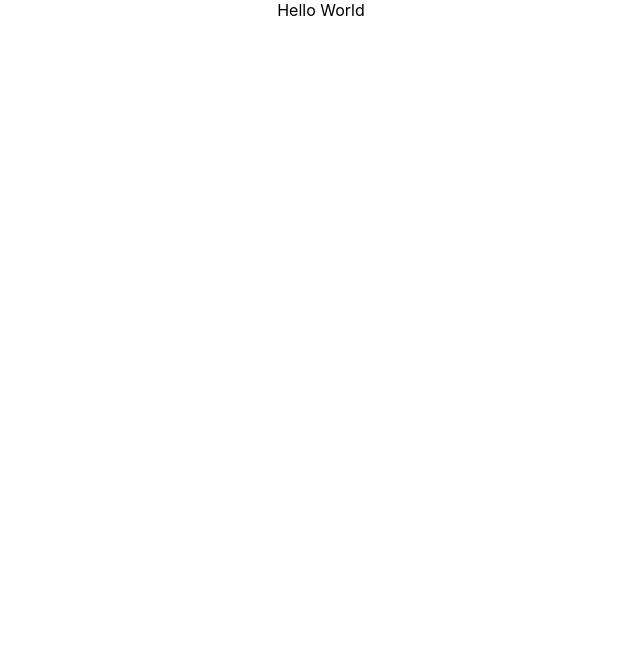
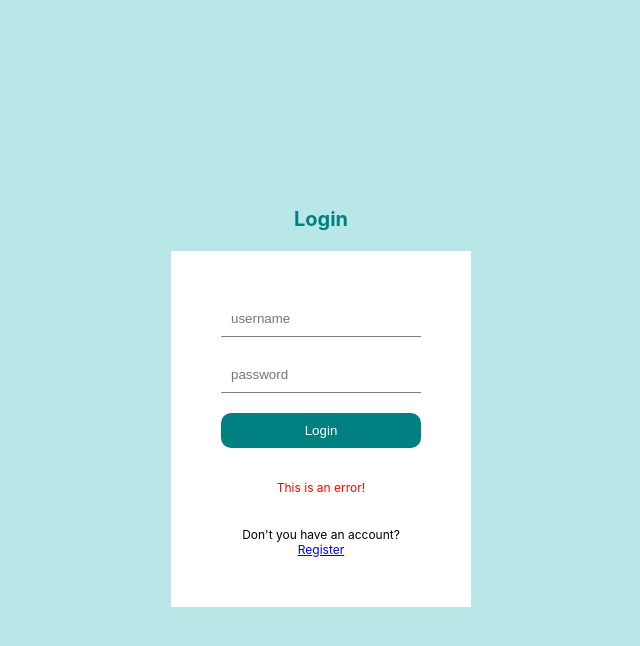
Before and after one commit to Sanket0798/blogly, a React (Create React App) app: page /login in a window 1280 px wide. Shown: the top 646 px of the page, without its empty margins (319-959 px from the left). Built offline with nearby package versions, Linux system fonts and the light colour scheme.

Commit message:
Golbal styles, Login Page & Register page has been Developed.

```diff
--- a/package.json
+++ b/package.json
@@ -10,6 +10,7 @@
     "react-dom": "^18.3.1",
     "react-router-dom": "^6.26.1",
     "react-scripts": "5.0.1",
+    "sass": "^1.77.8",
     "web-vitals": "^2.1.4"
   },
   "scripts": {
--- a/src/App.js
+++ b/src/App.js
@@ -1,7 +1,73 @@
 import "./App.css";
+import { createBrowserRouter, Outlet, RouterProvider } from "react-router-dom";
+import Register from "./pages/Register";
+import Login from "./pages/Login";
+import Write from "./pages/Write";
+import Single from "./pages/Single";
+import Home from "./pages/Home";
+import Navbar from "./components/Navbar";
+import Footer from "./components/Footer";
+import "./style.scss"
+
+const Layout = () => {
+  return (
+    <>
+      <Navbar />
+      <Outlet />
+      <Footer />
+    </>
+  );
+};
+
+const router = createBrowserRouter([
+  {
+    path: "/",
+    element: <Layout />,
+    children: [
+      {
+        path: "/",
+        element: <Home />,
+      },
+      {
+        path: "/post/:id",
+        element: <Single />,
+      },
+      {
+        path: "/write",
+        element: <Write />,
+      },
+    ],
+  },
+  {
+    path: "/register",
+    element: <Register />,
+  },
+  {
+    path: "/login",
+    element: <Login />,
+  },
+  {
+    path: "/write",
+    element: <Write />,
+  },
+  {
+    path: "/single",
+    element: <Single />,
+  },
+  {
+    path: "/home",
+    element: <Home />,
+  },
+]);
 
 function App() {
-  return <div className="App">Hello World</div>;
+  return (
+    <div className="app">
+      <div className="container">
+        <RouterProvider router={router} />
+      </div>
+    </div>
+  );
 }
 
 export default App;
--- /dev/null
+++ b/src/components/Footer.jsx
@@ -0,0 +1,7 @@
+import React from "react";
+
+const Footer = () => {
+  return <div>Footer</div>;
+};
+
+export default Footer;
--- /dev/null
+++ b/src/components/Navbar.jsx
@@ -0,0 +1,7 @@
+import React from "react";
+
+const Navbar = () => {
+  return <div>Navbar</div>;
+};
+
+export default Navbar;
--- a/src/pages/Login.jsx
+++ b/src/pages/Login.jsx
@@ -1,7 +1,21 @@
 import React from "react";
+import { Link } from "react-router-dom";
 
 const Login = () => {
-  return <div>Login</div>;
+  return (
+    <div className="auth">
+      <h1>Login</h1>
+      <form action="">
+        <input type="text" placeholder="username" />
+        <input type="password" placeholder="password" />
+        <button>Login</button>
+        <p>This is an error!</p>
+        <span>
+          Don't you have an account? <Link to="/register">Register</Link>
+        </span>
+      </form>
+    </div>
+  );
 };
 
 export default Login;
--- a/src/pages/Register.jsx
+++ b/src/pages/Register.jsx
@@ -1,7 +1,22 @@
 import React from "react";
+import { Link } from "react-router-dom";
 
 const Register = () => {
-  return <div>Register</div>;
+  return (
+    <div className="auth">
+      <h1>Register</h1>
+      <form action="">
+        <input required type="text" placeholder="username" />
+        <input required type="email" placeholder="email" />
+        <input required type="password" placeholder="password" />
+        <button>Register</button>
+        <p>This is an error!</p>
+        <span>
+          Don't you have an account? <Link to="/login">Login</Link>
+        </span>
+      </form>
+    </div>
+  );
 };
 
 export default Register;
--- /dev/null
+++ b/src/style.scss
@@ -0,0 +1,57 @@
+$LightGreen: #b9e7e7;
+
+.app {
+  .container {
+    //LOGIN & REGISTER
+
+    .auth {
+      display: flex;
+      flex-direction: column;
+      align-items: center;
+      justify-content: center;
+      height: 100vh;
+      background-color: $LightGreen;
+    }
+
+    h1 {
+      font-size: 20px;
+      color: teal;
+      margin-bottom: 20px;
+    }
+
+    form {
+      display: flex;
+      flex-direction: column;
+      padding: 50px;
+      background-color: white;
+      width: 200px;
+      gap: 20px;
+    }
+
+    input {
+      padding: 10px;
+      border: none;
+      border-bottom: 1px solid gray;
+    }
+
+    button {
+      padding: 10px;
+      border: none;
+      background-color: teal;
+      border-radius: 10px;
+      cursor: pointer;
+      color: white;
+    }
+
+    p {
+      font-size: 12px;
+      color: red;
+      text-align: center;
+    }
+
+    span {
+      font-size: 12px;
+      text-align: center;
+    }
+  }
+}
```
Also changed, not shown: 1 other file (tests, documents, lock files or other folders).
